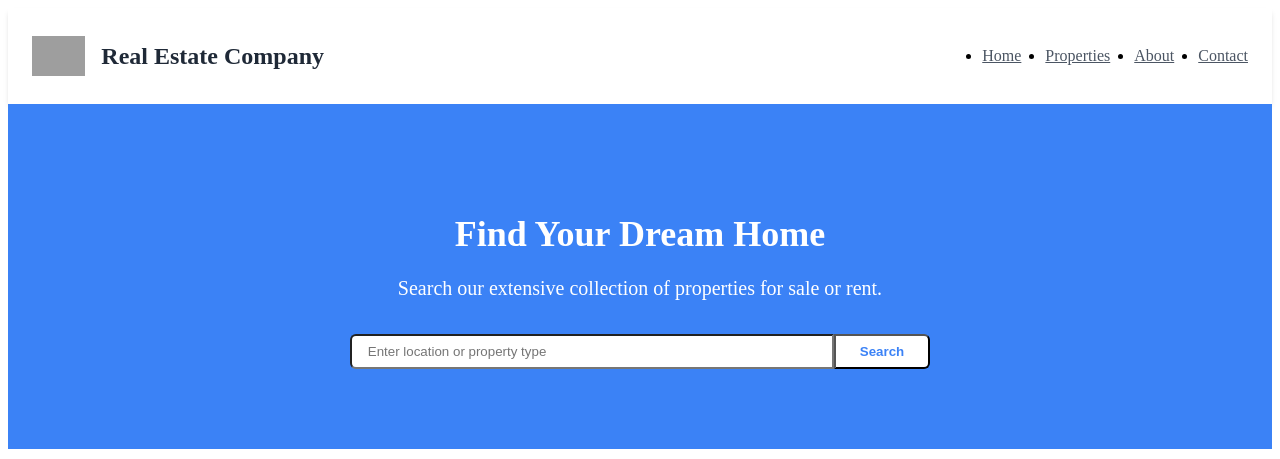
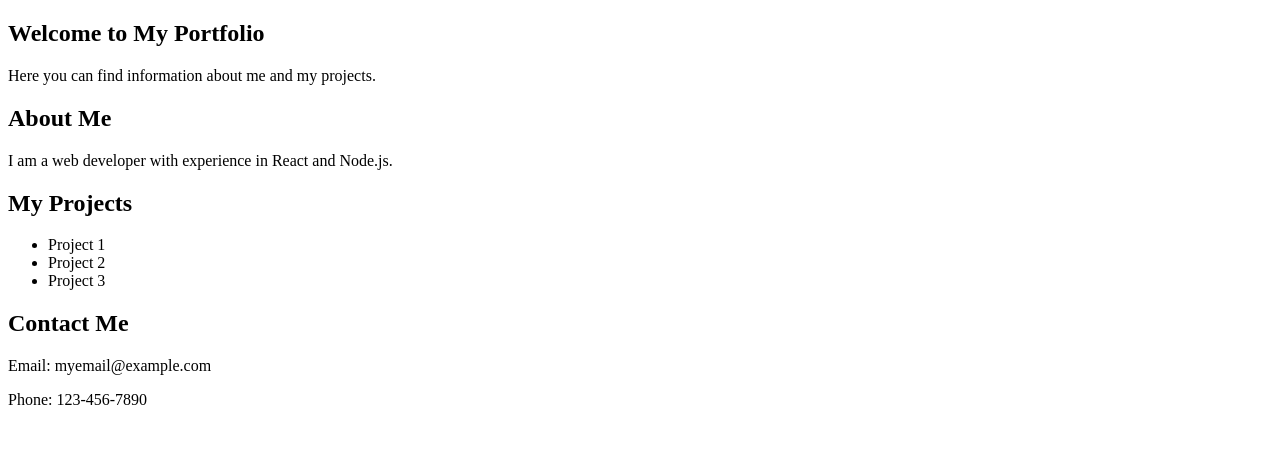
Before and after one commit to hima707ch/preview, a React (Create React App) app: page / in a window 1280 px wide. Shown: the top 459 px of the page. Built offline with nearby package versions, Linux system fonts and the light colour scheme; grey boxes are pictures that could not be loaded.

Commit message:
Updated React components from JSON

```diff
--- a/src/components/About.jsx
+++ b/src/components/About.jsx
@@ -2,19 +2,9 @@ import React from 'react';
 
 export const About = () => {
   return (
-    <section className="py-20" id="about">
-      <div className="container mx-auto px-4" id='16'>
-        <h2 className="text-3xl font-bold mb-8" id='17'>About Me</h2>
-        <div className="grid grid-cols-1 md:grid-cols-2 gap-8" id='18'>
-          <div id='19'>
-            <p className="text-gray-600 mb-4" id='20'>Hi, I'm John Doe, a web developer with a passion for creating engaging and user-friendly websites. I have experience in various web technologies and enjoy turning complex problems into simple, elegant solutions.</p>
-            <p className="text-gray-600" id='21'>I believe in continuous learning and staying up-to-date with the latest industry trends. When I'm not coding, you can find me exploring new technologies, reading tech blogs, or contributing to open-source projects.</p>
-          </div>
-          <div className="flex justify-center" id='22'>
-            <img src="profile.jpg" alt="Profile" className="rounded-full w-64 h-64 object-cover shadow-lg" id='23' />
-          </div>
-        </div>
-      </div>
+    <section>
+      <h2>About Me</h2>
+      <p>I am a web developer with experience in React and Node.js.</p>
     </section>
   );
 }
--- a/src/components/Body.jsx
+++ b/src/components/Body.jsx
@@ -1 +1,16 @@
-import React from 'react'; import { Header } from './Header'; import { Hero } from './Hero'; import { PropertyListing } from './PropertyListing'; import { ContactForm } from './ContactForm'; import { Map } from './Map'; import { Footer } from './Footer'; export const Body = () => { return (<div id='72'><Header /><Hero /><PropertyListing /><ContactForm /><Map /><Footer /></div>); }
+import React from 'react';
+import { Home } from './Home';
+import { About } from './About';
+import { Projects } from './Projects';
+import { Contact } from './Contact';
+
+export const Body = () => {
+  return (
+    <main>
+      <Home />
+      <About />
+      <Projects />
+      <Contact />
+    </main>
+  );
+}
--- a/src/components/Contact.jsx
+++ b/src/components/Contact.jsx
@@ -2,49 +2,10 @@ import React from 'react';
 
 export const Contact = () => {
   return (
-    <section className="py-20" id="contact">
-      <div className="container mx-auto px-4" id='38'>
-        <h2 className="text-3xl font-bold mb-8" id='39'>Contact</h2>
-        <div className="grid grid-cols-1 md:grid-cols-2 gap-8" id='40'>
-          <div id='41'>
-            <h3 className="text-xl font-bold mb-4" id='42'>Get in Touch</h3>
-            <p className="text-gray-600 mb-4" id='43'>If you have any questions, feel free to reach out to me. I'm always open to new opportunities and collaborations.</p>
-            <ul className="space-y-2" id='44'>
-              <li className="flex items-center" id='45'>
-                <svg xmlns="http://www.w3.org/2000/svg" className="h-5 w-5 mr-2 text-gray-600" viewBox="0 0 20 20" fill="currentColor" id='46'>
-                  <path d="M2.003 5.884L10 9.882l7.997-3.998A2 2 0 0016 4H4a2 2 0 00-1.997 1.884z" />
-                  <path d="M18 8.118l-8 4-8-4V14a2 2 0 002 2h12a2 2 0 002-2V8.118z" />
-                </svg>
-                <span id='47'>john.doe@example.com</span>
-              </li>
-              <li className="flex items-center" id='48'>
-                <svg xmlns="http://www.w3.org/2000/svg" className="h-5 w-5 mr-2 text-gray-600" viewBox="0 0 20 20" fill="currentColor" id='49'>
-                  <path d="M2 3a1 1 0 011-1h2.153a1 1 0 01.986.836l.74 4.435a1 1 0 01-.54 1.06l-1.548.773a11.037 11.037 0 006.105 6.105l.774-1.548a1 1 0 011.059-.54l4.435.74a1 1 0 01.836.986V17a1 1 0 01-1 1h-2C7.82 18 2 12.18 2 5V3z" />
-                </svg>
-                <span id='50'>+1 123-456-7890</span>
-              </li>
-            </ul>
-          </div>
-          <div id='51'>
-            <h3 className="text-xl font-bold mb-4" id='52'>Send a Message</h3>
-            <form id='53'>
-              <div className="mb-4" id='54'>
-                <label htmlFor="name" className="block text-gray-700 font-bold mb-2" id='55'>Name</label>
-                <input type="text" id="name" name="name" className="w-full px-3 py-2 border border-gray-300 rounded focus:outline-none focus:border-blue-500" required id='56' />
-              </div>
-              <div className="mb-4" id='57'>
-                <label htmlFor="email" className="block text-gray-700 font-bold mb-2" id='58'>Email</label>
-                <input type="email" id="email" name="email" className="w-full px-3 py-2 border border-gray-300 rounded focus:outline-none focus:border-blue-500" required id='59' />
-              </div>
-              <div className="mb-4" id='60'>
-                <label htmlFor="message" className="block text-gray-700 font-bold mb-2" id='61'>Message</label>
-                <textarea id="message" name="message" rows="5" className="w-full px-3 py-2 border border-gray-300 rounded focus:outline-none focus:border-blue-500" required id='62'></textarea>
-              </div>
-              <button type="submit" className="bg-blue-500 text-white px-4 py-2 rounded hover:bg-blue-600 transition duration-300" id='63'>Send Message</button>
-            </form>
-          </div>
-        </div>
-      </div>
+    <section>
+      <h2>Contact Me</h2>
+      <p>Email: myemail@example.com</p>
+      <p>Phone: 123-456-7890</p>
     </section>
   );
 }
--- a/src/components/Footer.jsx
+++ b/src/components/Footer.jsx
@@ -1 +1,9 @@
-import React from 'react'; export const Footer = () => { return (<footer className='bg-gray-800 text-white py-8 px-6' id='54'><div className='max-w-6xl mx-auto flex flex-col sm:flex-row justify-between items-center' id='55'><div className='mb-4 sm:mb-0' id='56'><h3 className='text-xl font-semibold' id='57'>Real Estate Company</h3><p className='text-gray-400' id='58'>123 Main Street, City, Country</p><p className='text-gray-400' id='59'>info@realestatecompany.com</p></div><div id='60'><ul className='flex space-x-4' id='61'><li id='62'><a href='#' className='text-gray-400 hover:text-white transition duration-300' id='63'>Home</a></li><li id='64'><a href='#' className='text-gray-400 hover:text-white transition duration-300' id='65'>Properties</a></li><li id='66'><a href='#' className='text-gray-400 hover:text-white transition duration-300' id='67'>About</a></li><li id='68'><a href='#' className='text-gray-400 hover:text-white transition duration-300' id='69'>Contact</a></li></ul></div></div><div className='mt-8 text-center text-gray-400' id='70'><p id='71'>&copy; {new Date().getFullYear()} Real Estate Company. All rights reserved.</p></div></footer>); }
+import React from 'react';
+
+export const Footer = () => {
+  return (
+    <footer>
+      <p>&copy; 2023 My Portfolio. All rights reserved.</p>
+    </footer>
+  );
+}
--- a/src/components/Header.jsx
+++ b/src/components/Header.jsx
@@ -1 +1,17 @@
-import React from 'react'; export const Header = () => { return (<header className='bg-white shadow-md py-4 px-6 flex items-center justify-between' id='1'><div className='flex items-center' id='2'><img src='logo.png' alt='Real Estate Logo' className='h-10 w-auto mr-4' id='3'/><h1 className='text-2xl font-bold text-gray-800' id='4'>Real Estate Company</h1></div><nav id='5'><ul className='flex space-x-6' id='6'><li id='7'><a href='#' className='text-gray-600 hover:text-blue-500 transition duration-300' id='8'>Home</a></li><li id='9'><a href='#' className='text-gray-600 hover:text-blue-500 transition duration-300' id='10'>Properties</a></li><li id='11'><a href='#' className='text-gray-600 hover:text-blue-500 transition duration-300' id='12'>About</a></li><li id='13'><a href='#' className='text-gray-600 hover:text-blue-500 transition duration-300' id='14'>Contact</a></li></ul></nav></header>); }
+import React from 'react';
+
+export const Header = () => {
+  return (
+    <header>
+      <h1>My Portfolio</h1>
+      <nav>
+        <ul>
+          <li>Home</li>
+          <li>About</li>
+          <li>Projects</li>
+          <li>Contact</li>
+        </ul>
+      </nav>
+    </header>
+  );
+}
--- /dev/null
+++ b/src/components/Home.jsx
@@ -0,0 +1,10 @@
+import React from 'react';
+
+export const Home = () => {
+  return (
+    <section>
+      <h2>Welcome to My Portfolio</h2>
+      <p>Here you can find information about me and my projects.</p>
+    </section>
+  );
+}
--- /dev/null
+++ b/src/components/Projects.jsx
@@ -0,0 +1,14 @@
+import React from 'react';
+
+export const Projects = () => {
+  return (
+    <section>
+      <h2>My Projects</h2>
+      <ul>
+        <li>Project 1</li>
+        <li>Project 2</li>
+        <li>Project 3</li>
+      </ul>
+    </section>
+  );
+}
```
